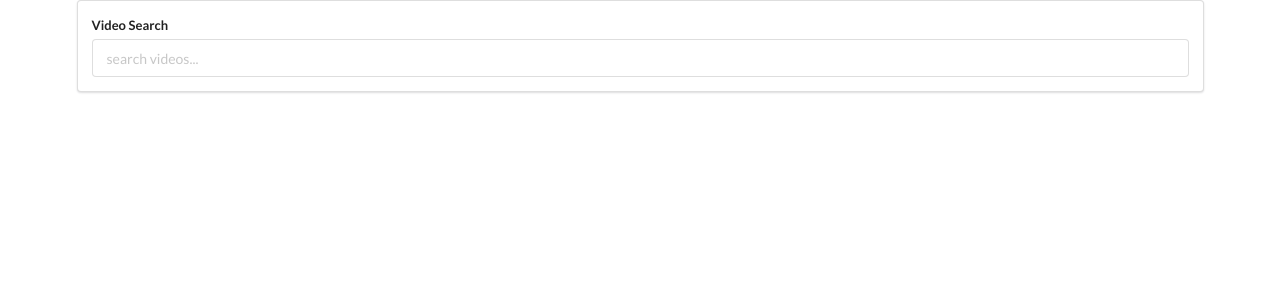
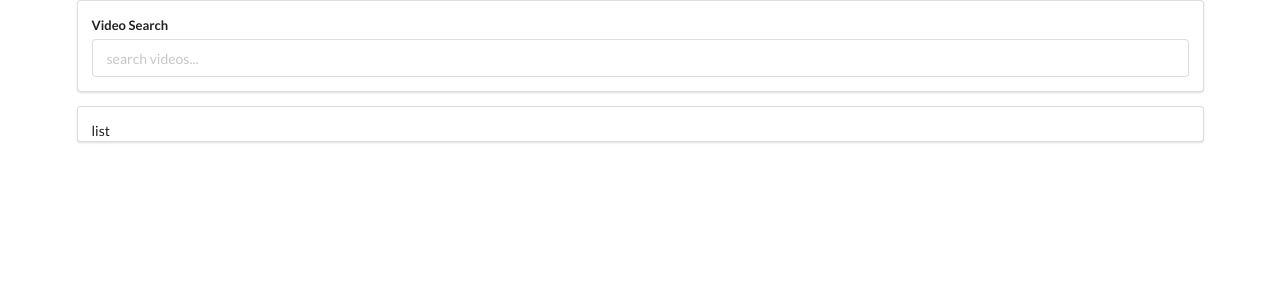
Before and after one commit to Gokulraj12/TenetComponentReact, a React (Create React App) app in the folder youtubeapp/: page / in a window 1280 px wide. Shown: the top 300 px of the page. Built offline with nearby package versions, Linux system fonts and the light colour scheme.

Commit message:
Youtube API accessed and searchbar complete

```diff
--- a/youtubeapp/package.json
+++ b/youtubeapp/package.json
@@ -6,6 +6,7 @@
     "@testing-library/jest-dom": "^5.11.9",
     "@testing-library/react": "^11.2.5",
     "@testing-library/user-event": "^12.7.1",
+    "axios": "^0.20.0",
     "react": "^17.0.1",
     "react-dom": "^17.0.1",
     "react-scripts": "4.0.2",
--- a/youtubeapp/src/api/Youtube.js
+++ b/youtubeapp/src/api/Youtube.js
@@ -0,0 +1,12 @@
+import axios from 'axios';
+
+const KEY = "AIzaSyA2bxsu8TiIURpAa7kPNC04HiJ7gmn-kb4";
+
+export default axios.create({
+    baseURL: "https://www.googleapis.com/youtube/v3",
+    params: {
+        part: "snippet",
+        maxResults: 5,
+        key: KEY
+    }
+});
--- a/youtubeapp/src/components/App.js
+++ b/youtubeapp/src/components/App.js
@@ -1,10 +1,28 @@
 import React from 'react';
 import SearchBar from './SearchBar';
+import VideoList from './VideoList';
+import youtube from '../api/youtube';
 
 class App extends React.Component {
+
+    state = { videos: [] };
+
+    onSearchSubmit = async (searchkey) => {
+        const response = await youtube.get("/search", {
+            params: {
+                q: searchkey
+            }
+        });
+
+        this.setState({ videos: response.data.items });
+    };
+
     render() {
         return (
-            <div className="ui container"><SearchBar /></div>
+            <div className="ui container">
+                <SearchBar onFormSubmit={this.onSearchSubmit} />
+                <VideoList />
+            </div>
         );
     }
 }
--- a/youtubeapp/src/components/SearchBar.js
+++ b/youtubeapp/src/components/SearchBar.js
@@ -10,6 +10,8 @@ class SearchBar extends React.Component {
 
     onFormSubmit = event => {
         event.preventDefault();
+
+        this.props.onFormSubmit(this.state.searchkey)
 
     };
     render() {
--- a/youtubeapp/src/components/VideoList.js
+++ b/youtubeapp/src/components/VideoList.js
@@ -0,0 +1,13 @@
+import React from 'react';
+
+class VideoList extends React.Component {
+    render() {
+        return (
+            <div className="list ui segment">
+                list
+            </div>
+        );
+    }
+}
+
+export default VideoList;
```
Also changed, not shown: 1 other file (tests, documents, lock files or other folders).
